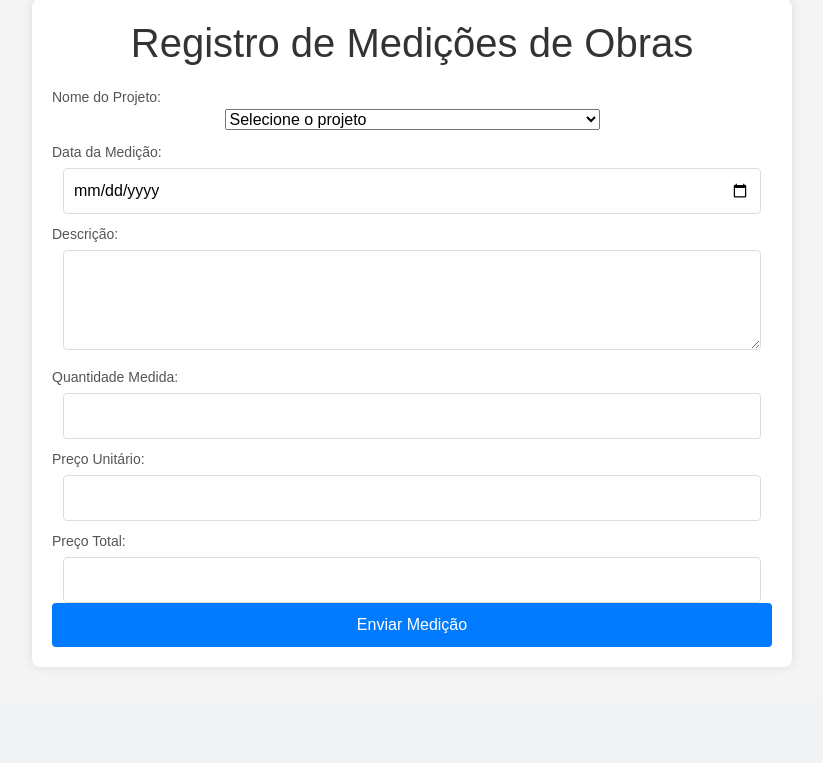
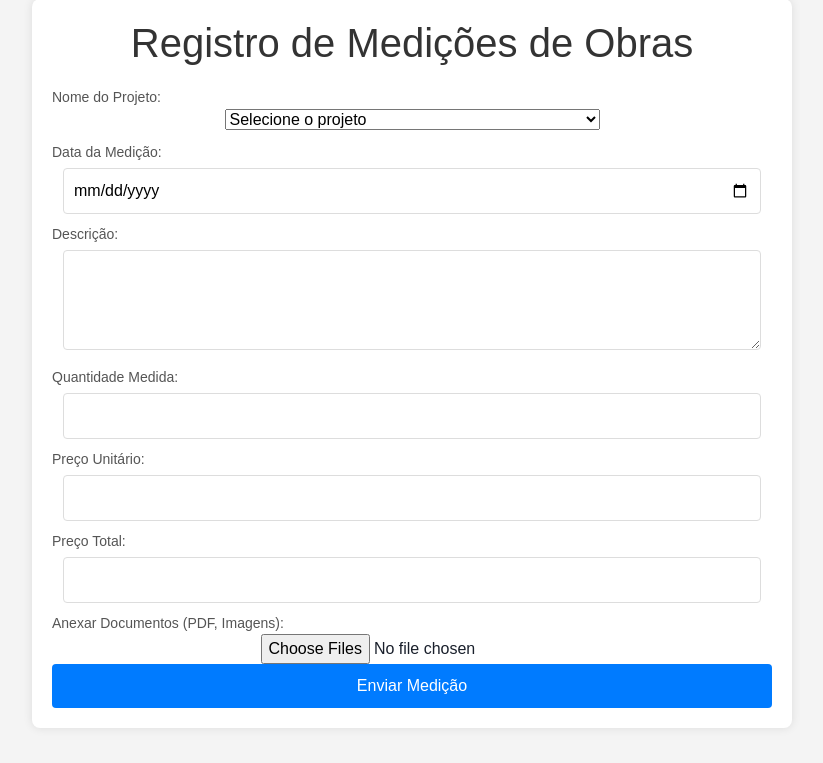
Before and after one commit to AiramBI/SECID, a Flask app: page /usuario/medicao in a window 1280 px wide. Shown: the part 252-1015 px from the top of the page, without its empty margins (228-1051 px from the left). Before the commit the page ends 919 px from the top, so only its background shows below. Run offline with Flask 3, Linux system fonts and the light colour scheme; the visitor is signed in with stand-in values (Sample User, id 1).

Commit message:
Update medicao.html

```diff
--- a/SECID/templates/medicao.html
+++ b/SECID/templates/medicao.html
@@ -88,7 +88,7 @@
     <div class="container">
         <div class="form-container">
             <h1>Registro de Medições de Obras</h1>
-            <form action="/submit" method="post">
+            <form action="/submit" method="post" enctype="multipart/form-data">
                 <label for="projectName">Nome do Projeto:</label>
                 <select id="projectName" name="projectName" required>
                     <option value="">Selecione o projeto</option>
@@ -131,6 +131,10 @@
                 <label for="totalPrice">Preço Total:</label>
                 <input type="number" id="totalPrice" name="totalPrice" step="0.01" readonly>
 
+                <!-- Campo para upload de documentos -->
+                <label for="documents">Anexar Documentos (PDF, Imagens):</label>
+                <input type="file" id="documents" name="documents[]" multiple accept=".pdf,.jpg,.jpeg,.png">
+
                 <input type="submit" value="Enviar Medição">
             </form>
         </div>
```
Lines whose indentation alone changed are shown as unchanged.
